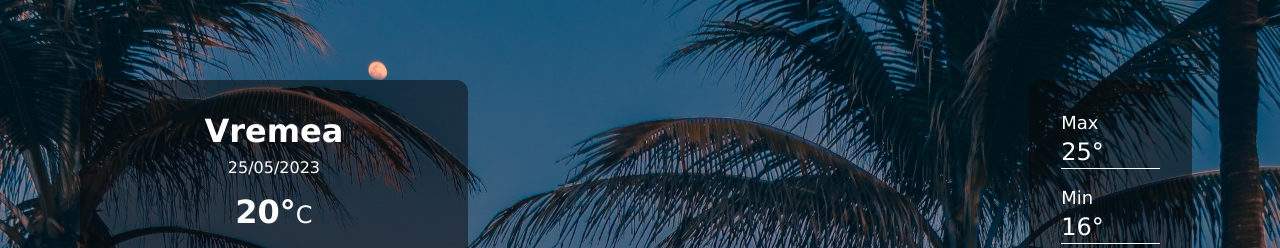
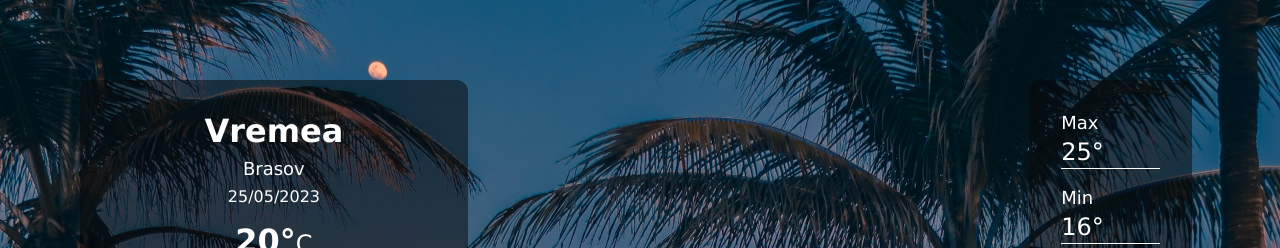
Before and after one commit to sebicirdeiu/Weather-App, a website: page dist/index.html in a window 1280 px wide. Shown: the top 248 px of the page. Drawn offline with Linux system fonts and the light colour scheme; no server answers.

Commit message:
Add location name

```diff
--- a/dist/index.html
+++ b/dist/index.html
@@ -13,7 +13,7 @@
 <header class="header">
     <div class="header-left">
         <div class="weather-text" data-current-weather>Vremea</div>
-
+        <div class="location">Brasov</div>
         <div class="date" data-current-date>25/05/2023</div>
         <div class="temp">
             <span data-current-temp>20</span>&deg;<span id="celsius">C</span>
--- a/dist/style.css
+++ b/dist/style.css
@@ -230,5 +230,6 @@ td {
         margin-bottom: 3rem ;
     }
 
+}
 
-}
+.location {}
```
